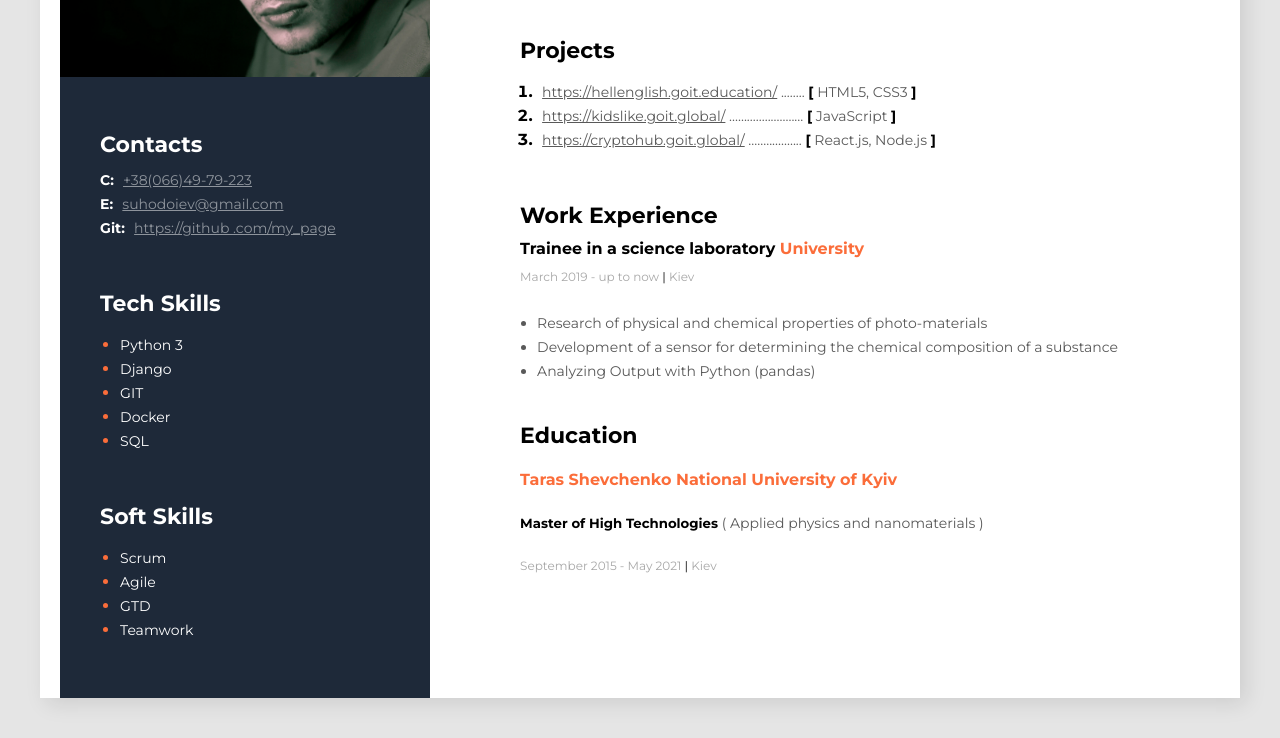
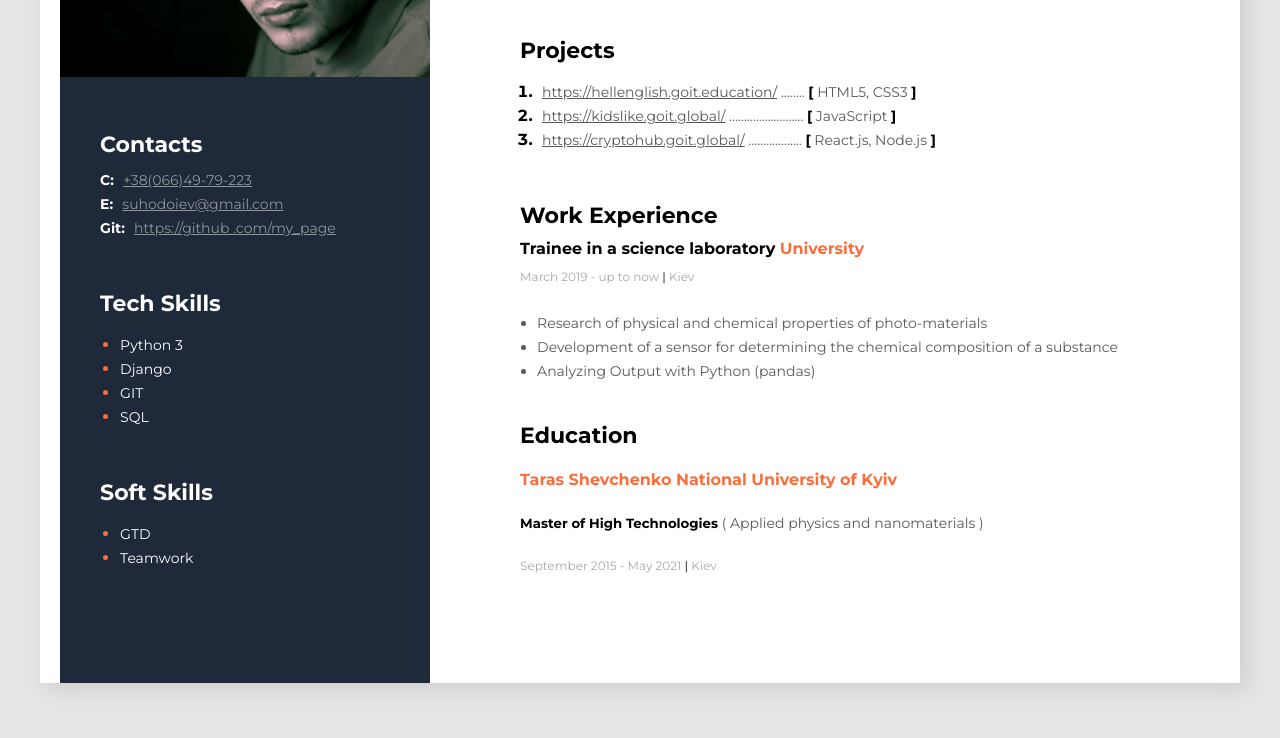
Before and after one commit to ingrego19980907/marathon-front-end, a plain HTML site: page index.html in a window 1280 px wide. Shown: the part 308-1046 px from the top of the page. Drawn offline with Linux system fonts and the light colour scheme.

Commit message:
skills changed

```diff
--- a/index.html
+++ b/index.html
@@ -105,7 +105,6 @@
                     <li class="tech_skils_item"> <span class="tech_skils_item_text">Python 3</span> </li>
                     <li class="tech_skils_item"><span class="tech_skils_item_text">Django</span></li>
                     <li class="tech_skils_item"><span class="tech_skils_item_text">GIT</span></li>
-                    <li class="tech_skils_item"><span class="tech_skils_item_text">Docker</span></li>
                     <li class="tech_skils_item"><span class="tech_skils_item_text">SQL</span></li>
 
                 </ul>
@@ -113,8 +112,6 @@
             <div class="soft_skils_section">
                 <h3 class="sidebar_title">Soft Skills</h3>
                 <ul class="soft_skils_list">
-                    <li class="soft_skils_item"><span class="soft_skils_item_text">Scrum</span></li>
-                    <li class="soft_skils_item"><span class="soft_skils_item_text">Agile</span></li>
                     <li class="soft_skils_item"><span class="soft_skils_item_text">GTD</span></li>
                     <li class="soft_skils_item"><span class="soft_skils_item_text">Teamwork</span></li>
                 </ul>
```
